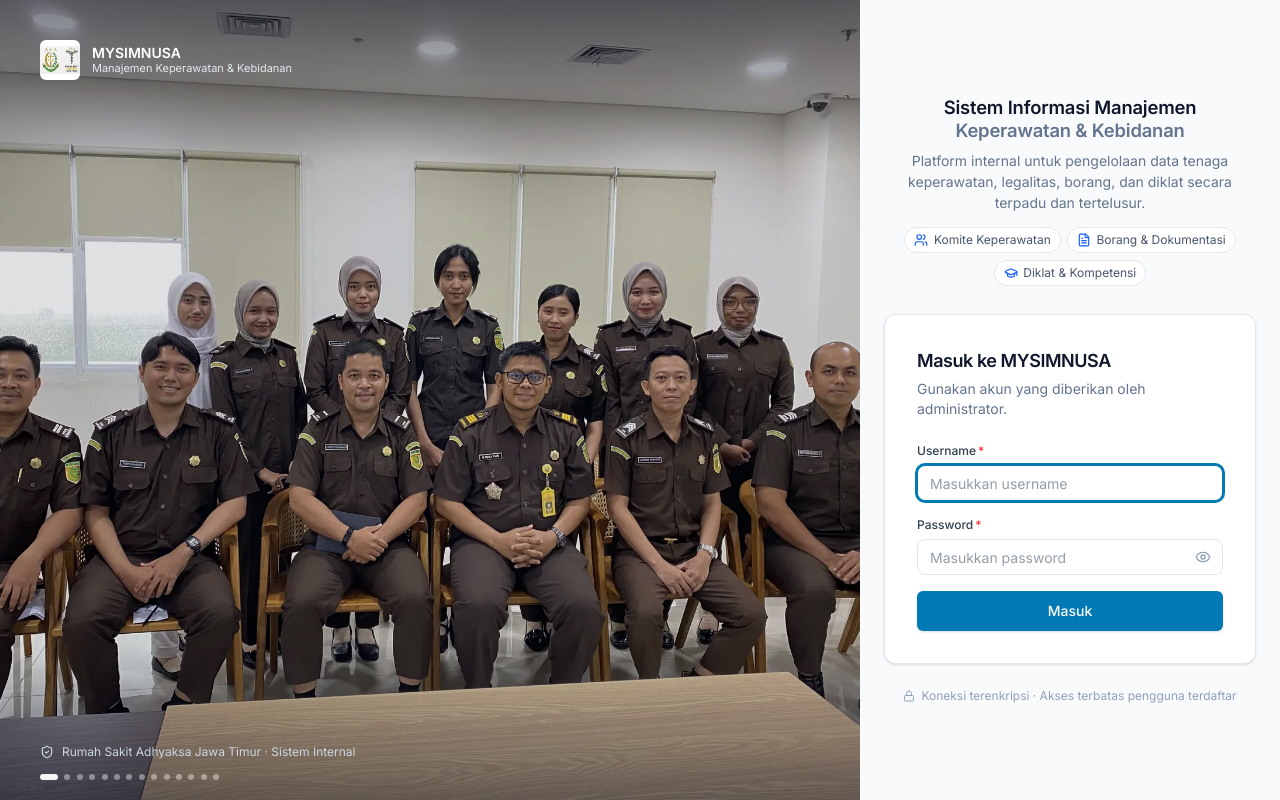
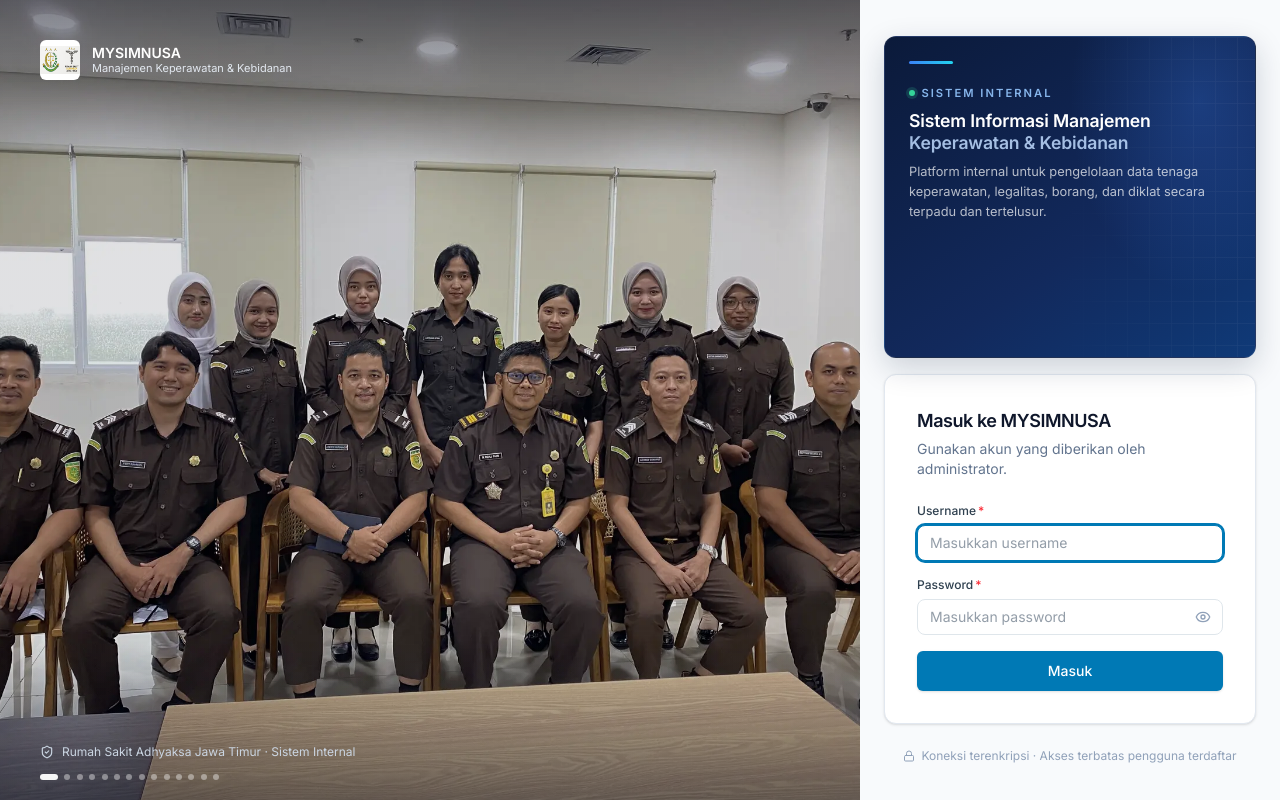
Before and after one commit to Frieren3173/mysimnusa, a Next.js app: page /login in a window 1280 px wide. Built offline with nearby package versions, Linux system fonts and the light colour scheme; no server answers.

Commit message:
style(login): wrap identity block above the form in a navy gradient card

```diff
--- a/src/app/(auth)/login/login-slideshow.css
+++ b/src/app/(auth)/login/login-slideshow.css
@@ -153,44 +153,158 @@
   align-items: center;
 }
 
-/* Identity block (moved from the left panel) */
+/* ── Identity CARD (moved from the left panel) — same width as the form ── */
 .login-intro {
-  width: 100%;
-  margin-bottom: 1.75rem; /* ~28px gap before the form card */
-  text-align: center;
+  position: relative;
+  overflow: hidden;
+  width: 100%; /* equals the form card width (both fill .login-panel__inner) */
+  margin-bottom: 1rem; /* ~16px gap before the form card */
+  padding: 24px;
+  text-align: left;
+  border-radius: 0.75rem; /* = rounded-xl, same as the form card */
+  border: 1px solid rgba(255, 255, 255, 0.08);
+  background: linear-gradient(145deg, #0b1a3a 0%, #12295c 60%, #0f3a78 100%);
+  box-shadow: 0 10px 30px rgba(11, 26, 58, 0.18);
+  /* Entrance animation (JS-independent — pure CSS, staggered) */
+  animation: login-card-in 500ms cubic-bezier(0.4, 0, 0.2, 1) both;
 }
+@keyframes login-card-in {
+  from {
+    opacity: 0;
+    transform: translateY(12px);
+  }
+  to {
+    opacity: 1;
+    transform: translateY(0);
+  }
+}
+
+/* Decorative accents (kept subtle) */
+.login-intro__glow {
+  position: absolute;
+  top: -40%;
+  right: -20%;
+  width: 70%;
+  height: 120%;
+  pointer-events: none;
+  background: radial-gradient(closest-side, rgba(59, 130, 246, 0.25), transparent 100%);
+}
+.login-intro__pattern {
+  position: absolute;
+  inset: 0;
+  right: 0;
+  pointer-events: none;
+  opacity: 0.06;
+  background-image:
+    linear-gradient(rgba(255, 255, 255, 0.7) 1px, transparent 1px),
+    linear-gradient(90deg, rgba(255, 255, 255, 0.7) 1px, transparent 1px);
+  background-size: 22px 22px;
+  -webkit-mask-image: linear-gradient(to left, #000 0%, transparent 60%);
+  mask-image: linear-gradient(to left, #000 0%, transparent 60%);
+}
+
+.login-intro__body {
+  position: relative;
+  z-index: 1;
+}
+/* Thin blue accent line above the title */
+.login-intro__body::before {
+  content: "";
+  display: block;
+  width: 44px;
+  height: 3px;
+  border-radius: 9999px;
+  background: linear-gradient(90deg, #3b82f6, #22d3ee);
+  margin-bottom: 0.875rem;
+}
+
+/* Label chip ("Sistem Internal") */
+.login-intro__label {
+  display: inline-flex;
+  align-items: center;
+  gap: 0.4rem;
+  font-size: 0.7rem;
+  font-weight: 600;
+  letter-spacing: 0.18em;
+  text-transform: uppercase;
+  color: rgba(147, 197, 253, 0.9); /* blue-300 dimmed */
+}
+.login-intro__dot {
+  width: 6px;
+  height: 6px;
+  border-radius: 9999px;
+  background: #34d399; /* emerald-400 */
+  box-shadow: 0 0 0 3px rgba(52, 211, 153, 0.18);
+}
+
 .login-intro__title {
-  font-size: clamp(1.15rem, 1.4vw, 1.5rem);
+  margin-top: 0.5rem;
+  font-size: clamp(1.1rem, 1.3vw, 1.4rem);
   font-weight: 600;
   line-height: 1.25;
   letter-spacing: -0.01em;
-  color: #0f172a; /* navy */
+  color: #ffffff;
+  animation: login-card-in 500ms cubic-bezier(0.4, 0, 0.2, 1) 80ms both;
 }
+.login-intro__title-2 {
+  display: block;
+  color: rgba(191, 219, 254, 0.85); /* light blue-gray */
+}
+
 .login-intro__desc {
   margin-top: 0.5rem;
-  font-size: 0.875rem;
-  line-height: 1.5;
-  color: #64748b; /* muted slate */
+  font-size: 0.8rem;
+  line-height: 1.55;
+  color: rgba(255, 255, 255, 0.7);
+  animation: login-card-in 500ms cubic-bezier(0.4, 0, 0.2, 1) 160ms both;
 }
-/* Feature chips — small horizontal row (wraps to 2 lines if needed) */
+
+/* Glass feature chips (wrap neatly) */
 .login-chips {
-  margin-top: 0.875rem;
+  margin-top: 0.9rem;
   display: flex;
   flex-wrap: wrap;
-  justify-content: center;
   gap: 0.4rem;
+  animation: login-card-in 500ms cubic-bezier(0.4, 0, 0.2, 1) 240ms both;
 }
 .login-chip {
   display: inline-flex;
   align-items: center;
   gap: 0.35rem;
-  padding: 0.2rem 0.55rem;
-  border: 1px solid #e2e8f0;
+  padding: 0.25rem 0.6rem;
+  border: 1px solid rgba(255, 255, 255, 0.14);
   border-radius: 9999px;
-  background: #ffffff;
+  background: rgba(255, 255, 255, 0.08);
+  -webkit-backdrop-filter: blur(6px);
+  backdrop-filter: blur(6px);
   font-size: 0.75rem;
-  color: #475569;
+  color: #ffffff;
   white-space: nowrap;
+  transition: transform 0.18s ease, border-color 0.18s ease, background-color 0.18s ease;
+}
+.login-chip svg {
+  color: #93c5fd; /* blue-300 */
+}
+.login-chip:hover {
+  transform: translateY(-1.5px);
+  border-color: rgba(255, 255, 255, 0.28);
+  background: rgba(255, 255, 255, 0.12);
+}
+
+/* ── Reduced motion: disable the card entrance + chip hover ───────────── */
+@media (prefers-reduced-motion: reduce) {
+  .login-intro,
+  .login-intro__title,
+  .login-intro__desc,
+  .login-chips {
+    animation: none !important;
+  }
+  .login-chip {
+    transition: none !important;
+  }
+  .login-chip:hover {
+    transform: none;
+  }
 }
 
 /* ── Mobile/tablet (<900px): photo header → compact intro → form ──────── */
@@ -216,22 +330,26 @@
     flex: 1;
     padding: 2rem 1.25rem;
   }
-  /* Keep the intro compact on mobile: description hidden, chips hidden. */
-  .login-intro__desc {
-    display: none;
+  /* Mobile: keep the card compact — label + title + short description,
+     hide the feature chips. */
+  .login-intro {
+    padding: 20px;
+    margin-bottom: 1rem;
   }
   .login-chips {
     display: none;
   }
 }
 
-/* ── Short laptop screens (<760px tall): hide chips to avoid any scroll ── */
+/* ── Short laptop screens (<760px tall): trim the card to fit no-scroll ── */
 @media (min-width: 900px) and (max-height: 760px) {
-  .login-chips {
+  .login-intro {
+    padding: 18px;
+    margin-bottom: 0.75rem;
+  }
+  /* Keep label + title + chips; hide the description. */
+  .login-intro__desc {
     display: none;
-  }
-  .login-intro {
-    margin-bottom: 1.25rem;
   }
   .login-panel {
     padding: 1.5rem;
--- a/src/app/(auth)/login/page.tsx
+++ b/src/app/(auth)/login/page.tsx
@@ -93,12 +93,23 @@ export default async function LoginPage() {
             </div>
           </div>
 
-          {/* Identity block (moved from the left panel) */}
+          {/* Identity card (moved from the left panel) — same width as the form */}
           <header className="login-intro">
+            {/* Decorative accents (aria-hidden) */}
+            <span className="login-intro__glow" aria-hidden="true" />
+            <span className="login-intro__pattern" aria-hidden="true" />
+
+            <div className="login-intro__body">
+              <p className="login-intro__label">
+                <span className="login-intro__dot" aria-hidden="true" />
+                Sistem Internal
+              </p>
+
               <h1 className="login-intro__title">
                 Sistem Informasi Manajemen{" "}
-              <span className="block text-slate-500">Keperawatan &amp; Kebidanan</span>
+                <span className="login-intro__title-2">Keperawatan &amp; Kebidanan</span>
               </h1>
+
               <p className="login-intro__desc">
                 Platform internal untuk pengelolaan data tenaga keperawatan, legalitas,
                 borang, dan diklat secara terpadu dan tertelusur.
@@ -107,11 +118,12 @@ export default async function LoginPage() {
               <ul className="login-chips" aria-label="Cakupan sistem">
                 {highlights.map((item) => (
                   <li key={item.label} className="login-chip">
-                  <item.icon className="h-3.5 w-3.5 shrink-0 text-blue-600" aria-hidden="true" />
+                    <item.icon className="h-3.5 w-3.5 shrink-0" aria-hidden="true" />
                     <span>{item.label}</span>
                   </li>
                 ))}
               </ul>
+            </div>
           </header>
 
           <div className="rounded-xl border border-slate-200 bg-white p-6 shadow-sm sm:p-8">
```
Lines whose indentation alone changed are shown as unchanged.
